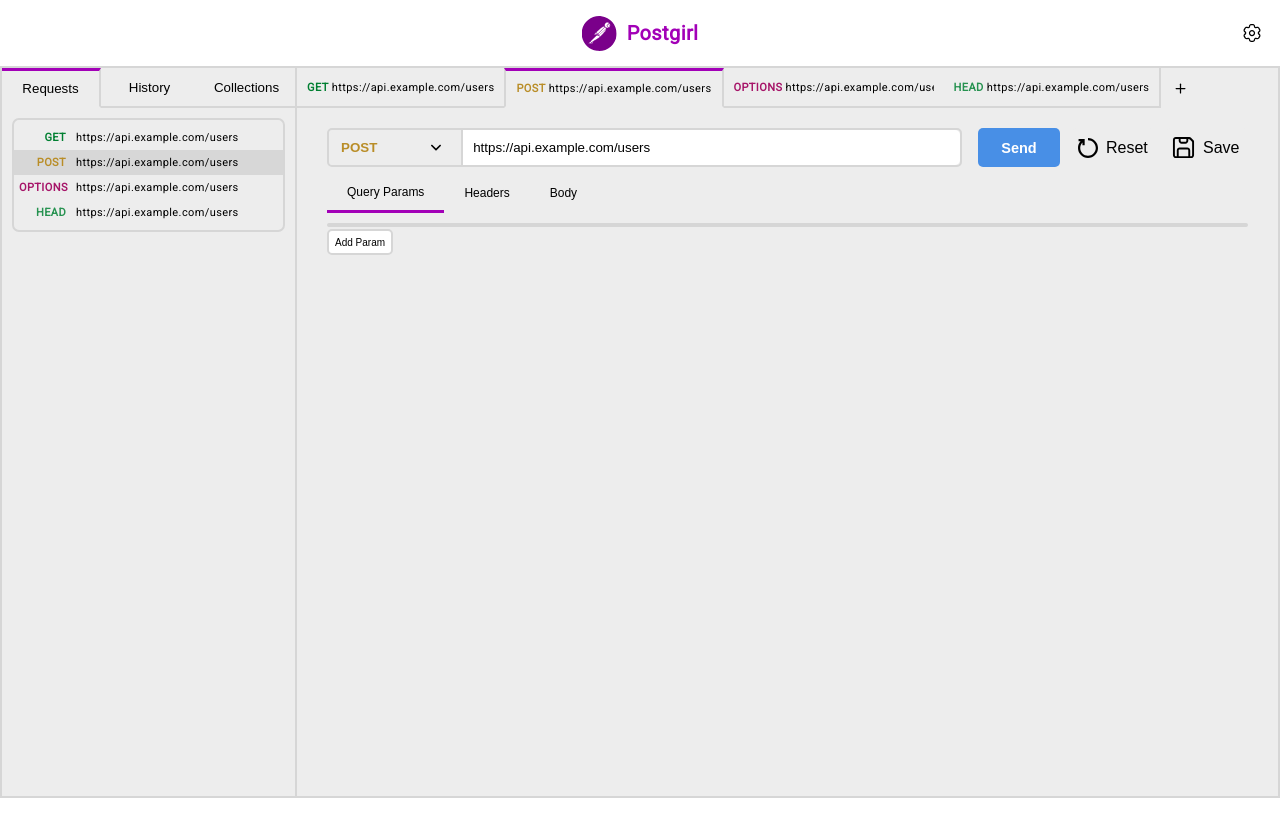
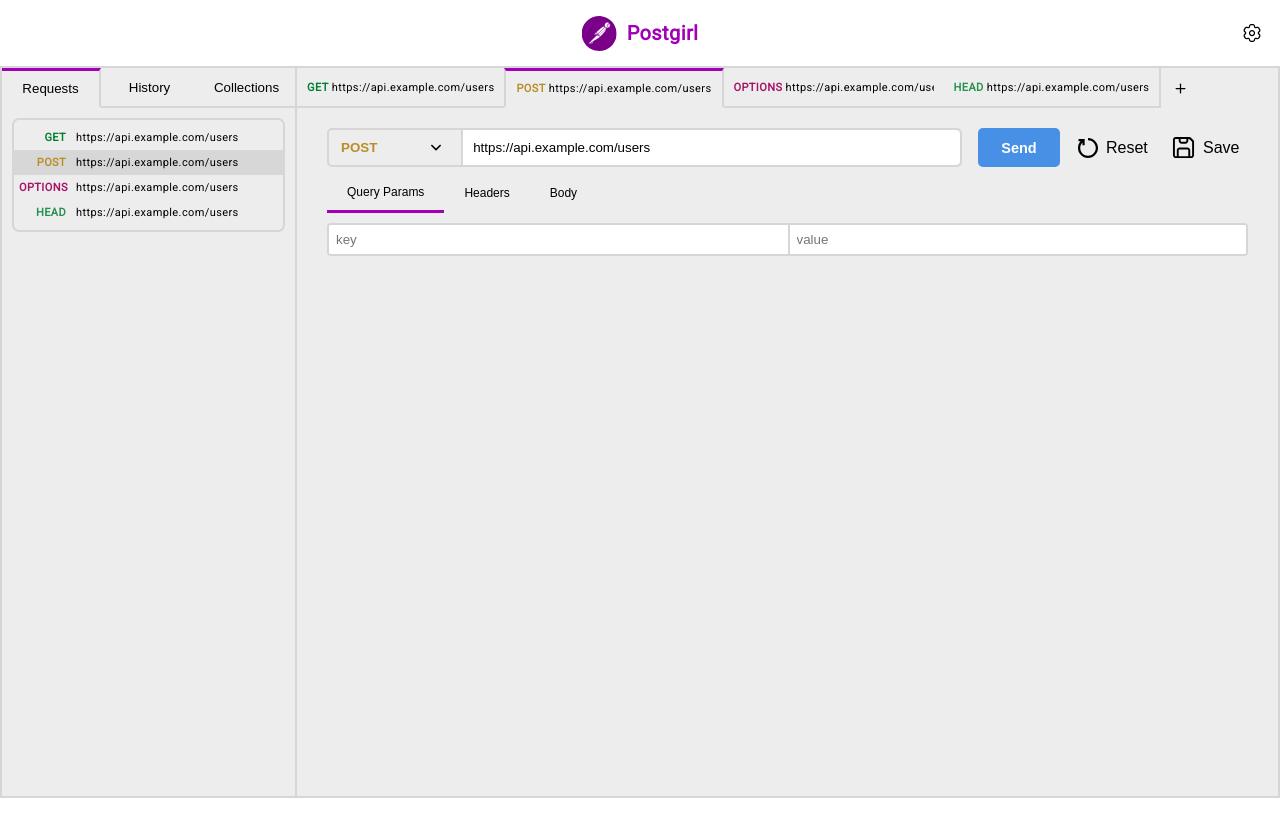
Before and after one commit to CDsonji/Postgirl, a React (Vite) app: page / in a window 1280 px wide. Built offline with nearby package versions, Linux system fonts and the light colour scheme.

Commit message:
modified the params and headers component

```diff
--- a/src/components/main/request-form/headers-view/headers-view.tsx
+++ b/src/components/main/request-form/headers-view/headers-view.tsx
@@ -1,6 +1,7 @@
 import { useEffect, useState } from "react";
 import { useStorage } from "../../../../db/storage-context";
 import type { HttpRequest } from "../../../../db/data/data-manager-interface";
+// import "./params-view.css";
 
 type Props = {
   request: HttpRequest;
@@ -8,20 +9,16 @@ type Props = {
 
 const HeadersView = ({ request }: Props) => {
   const [db, refreshStorage] = useStorage();
-  const [headers, setHeaders] = useState<[string, string][]>(
-    Object.entries(request.headers ?? {})
-  );
+  const [headers, setHeaders] = useState<[string, string][]>([]);
 
   useEffect(() => {
-    setHeaders(Object.entries(request.headers ?? {}));
+    const entries = Object.entries(request.headers ?? {});
+    setHeaders([...entries, ["", ""]]); // always keep empty row
   }, [request]);
 
-  const update = (pairs: [string, string][]) => {
-    const obj: Record<string, string> = {};
-
-    pairs.forEach(([k, v]) => {
-      if (k) obj[k] = v;
-    });
+  const update = (rows: [string, string][]) => {
+    const valid = rows.filter(([k]) => k !== "");
+    const obj = Object.fromEntries(valid);
 
     db.updateTabForm(request.id, {
       headers: obj,
@@ -30,22 +27,23 @@ const HeadersView = ({ request }: Props) => {
     refreshStorage();
   };
 
-  const changeKey = (i: number, val: string) => {
+  const updateRow = (index: number, key?: string, value?: string) => {
     const copy = [...headers];
-    copy[i][0] = val;
-    setHeaders(copy);
-    update(copy);
-  };
 
-  const changeValue = (i: number, val: string) => {
-    const copy = [...headers];
-    copy[i][1] = val;
-    setHeaders(copy);
-    update(copy);
-  };
+    if (key !== undefined) copy[index][0] = key;
+    if (value !== undefined) copy[index][1] = value;
 
-  const addRow = () => {
-    setHeaders([...headers, ["", ""]]);
+    let rows = copy.filter(
+      ([k, v], i) => !(k === "" && v === "" && i !== copy.length - 1)
+    );
+
+    const last = rows[rows.length - 1];
+    if (last[0] !== "" || last[1] !== "") {
+      rows.push(["", ""]);
+    }
+
+    setHeaders(rows);
+    update(rows);
   };
 
   return (
@@ -57,20 +55,18 @@ const HeadersView = ({ request }: Props) => {
               className="kv-input"
               placeholder="key"
               value={k}
-              onChange={(e) => changeKey(i, e.target.value)}
+              onChange={(e) => updateRow(i, e.target.value)}
             />
+
             <input
               className="kv-input second-input"
               placeholder="value"
               value={v}
-              onChange={(e) => changeValue(i, e.target.value)}
+              onChange={(e) => updateRow(i, undefined, e.target.value)}
             />
           </div>
         ))}
       </div>
-      <button type="button" className="add-kv" onClick={addRow}>
-        Add Header
-      </button>
     </div>
   );
 };
--- a/src/components/main/request-form/params-view/params-view.tsx
+++ b/src/components/main/request-form/params-view/params-view.tsx
@@ -2,56 +2,52 @@ import { useEffect, useState } from "react";
 import { useStorage } from "../../../../db/storage-context";
 import type { HttpRequest } from "../../../../db/data/data-manager-interface";
 import "./params-view.css";
+
 type Props = {
   request: HttpRequest;
 };
 
 const ParamsView = ({ request }: Props) => {
   const [db, refreshStorage] = useStorage();
-  const [params, setParams] = useState<[string, string][]>(
-    Object.entries(request.params ?? {})
-  );
+  const [params, setParams] = useState<[string, string][]>([]);
 
-  // sync when request changes
   useEffect(() => {
-    setParams(Object.entries(request.params ?? {}));
+    const entries = Object.entries(request.params ?? {});
+    setParams([...entries, ["", ""]]); // always keep empty row
   }, [request]);
 
-  const update = (newParams: [string, string][]) => {
-    const obj: Record<string, string> = {};
-
-    newParams.forEach(([k, v]) => {
-      if (k) obj[k] = v;
-    });
+  const update = (rows: [string, string][]) => {
+    const valid = rows.filter(([k]) => k !== "");
+    const obj = Object.fromEntries(valid);
 
     const url = new URL(request.url);
-    url.search = new URLSearchParams(params).toString();
-
-    console.log(url);
+    url.search = new URLSearchParams(obj).toString();
 
     db.updateTabForm(request.id, {
       params: obj,
       url: url.toString(),
     });
+
     refreshStorage();
   };
 
-  const changeKey = (index: number, value: string) => {
+  const updateRow = (index: number, key?: string, value?: string) => {
     const copy = [...params];
-    copy[index][0] = value;
-    setParams(copy);
-    update(copy);
-  };
 
-  const changeValue = (index: number, value: string) => {
-    const copy = [...params];
-    copy[index][1] = value;
-    setParams(copy);
-    update(copy);
-  };
+    if (key !== undefined) copy[index][0] = key;
+    if (value !== undefined) copy[index][1] = value;
 
-  const addRow = () => {
-    setParams([...params, ["", ""]]);
+    let rows = copy.filter(
+      ([k, v], i) => !(k === "" && v === "" && i !== copy.length - 1)
+    );
+
+    const last = rows[rows.length - 1];
+    if (last[0] !== "" || last[1] !== "") {
+      rows.push(["", ""]);
+    }
+
+    setParams(rows);
+    update(rows);
   };
 
   return (
@@ -63,20 +59,18 @@ const ParamsView = ({ request }: Props) => {
               className="kv-input"
               placeholder="key"
               value={k}
-              onChange={(e) => changeKey(i, e.target.value)}
+              onChange={(e) => updateRow(i, e.target.value)}
             />
+
             <input
               className="kv-input second-input"
               placeholder="value"
               value={v}
-              onChange={(e) => changeValue(i, e.target.value)}
+              onChange={(e) => updateRow(i, undefined, e.target.value)}
             />
           </div>
         ))}
       </div>
-      <button type="button" className="add-kv" onClick={addRow}>
-        Add Param
-      </button>
     </div>
   );
 };
--- a/src/components/main/request-form/request-form.tsx
+++ b/src/components/main/request-form/request-form.tsx
@@ -78,11 +78,27 @@ const RequestFrom = () => {
                   value={tabRequest.url}
                   placeholder="Enter the URL of the Request"
                   onChange={(e) => {
-                    db.updateTabForm(tabRequest.id, {
-                      ...tabRequest,
-                      url: e.target.value,
-                    });
-                    refreshStorage();
+                    const newUrl = e.target.value;
+
+                    try {
+                      const url = new URL(newUrl);
+
+                      const params: Record<string, string> = {};
+                      url.searchParams.forEach((value, key) => {
+                        params[key] = value;
+                      });
+
+                      db.updateTabForm(tabRequest.id, {
+                        url: newUrl,
+                        params,
+                      });
+
+                      refreshStorage();
+                    } catch {
+                      // if the URL is temporarily invalid while typing
+                      db.updateTabForm(tabRequest.id, { url: newUrl });
+                      refreshStorage();
+                    }
                   }}
                 />
               </div>
```
